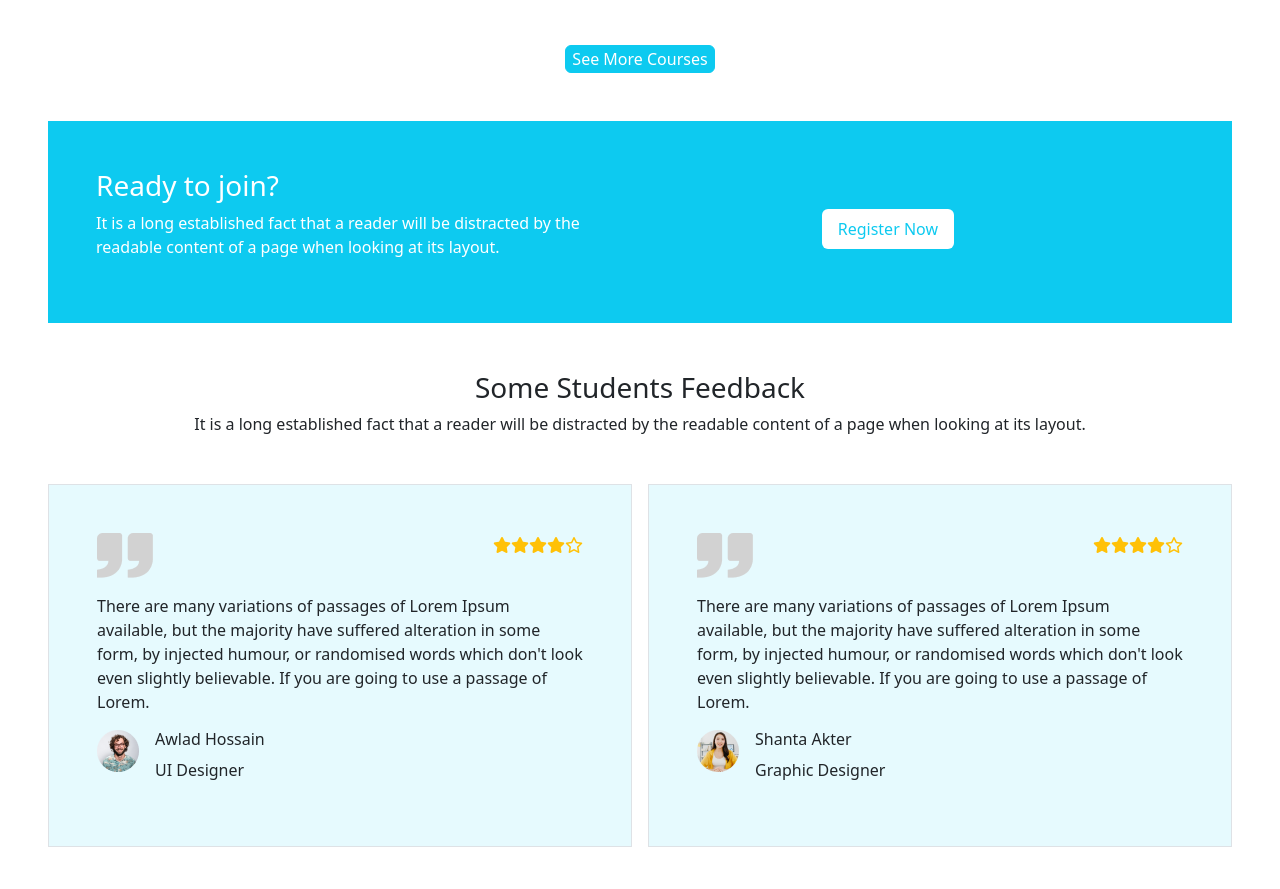
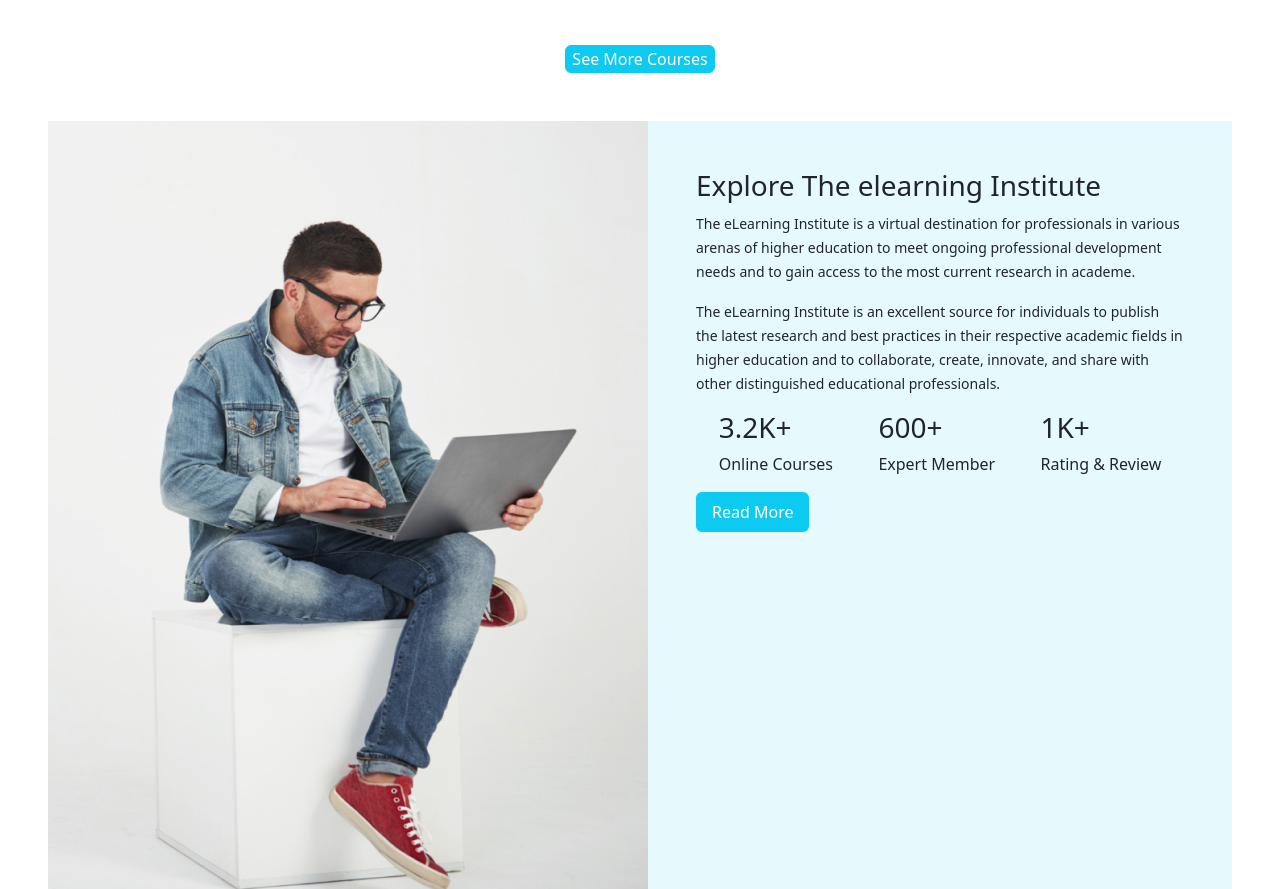
Before and after one commit to Flocky05/online-courses, a plain HTML site: page index.html in a window 1280 px wide. Shown: the part 1735-2624 px from the top of the page. Drawn offline with nearby package versions, Linux system fonts and the light colour scheme.

Commit message:
added institute

```diff
--- a/index.html
+++ b/index.html
@@ -177,6 +177,33 @@
         <button class="text-white bg-info rounded border border-info">See More Courses</button>
       </div>
     </section>
+    <!-- explore the e-learning institute part  -->
+    <section class="m-5">
+      <div class="d-flex">
+        <div><img src="images/working.png" alt=""></div>
+        <div class=" p-5 bg-info bg-opacity-10">
+          <h3>Explore The elearning Institute</h3>
+          <p><small>The eLearning Institute is a virtual destination for professionals in various arenas of higher education to meet ongoing professional development needs and to gain access to the most current research in academe.</small></p>
+          <p><small>
+            The eLearning Institute is an excellent source for individuals to publish the latest research and best practices in their respective academic fields in higher education and to collaborate, create, innovate, and share with other distinguished educational professionals.</small></p>
+            <div class="d-flex justify-content-around">
+              <div>
+                <h3>3.2K+</h3>
+                <p>Online Courses</p>
+              </div>
+              <div>
+                <h3>600+</h3>
+                <p>Expert Member</p>
+              </div>
+              <div>
+                <h3>1K+</h3>
+                <p>Rating & Review</p>
+              </div>
+            </div>
+            <div><button class="bg-info text-white rounded border-0 px-3 py-2">Read More</button></div>
+        </div>
+      </div>
+    </section>
     <!-- Register part  -->
     <section class="m-5">
       <div class="d-flex bg-info  text-white">
@@ -310,13 +337,13 @@
     <!-- footer part  -->
     <footer class="m-5">
      <div class="bg-dark p-5 text-center text-white">
-      <div><h3 class="bolded">Pro Edu</h3></div>
+      <div><h3 class="bolded">Online-Courses</h3></div>
       <div><p><small>Office 41, Zawaya Buildin, Ghala Muscat,
         Sultanate of Oman</small></p><p><small>Privacy Ploicy  |   Terms of use</small></p></div>
         <div class="d-flex justify-content-center d-grid gap-4">
-          <i class="fa-brands fa-facebook-f"></i>
-          <i class="fa-brands fa-twitter"></i>
-          <i class="fa-brands fa-linkedin-in"></i>
+          <a href="https://www.facebook.com/rokibui.islam"><i class="fa-brands fa-facebook-f"></i></a>
+          <a href="https://twitter.com/?lang=en"><i class="fa-brands fa-twitter"></i></a>
+          <a href="https://bd.linkedin.com/"><i class="fa-brands fa-linkedin-in"></i></a>
          </div>
      </div>
 
```
